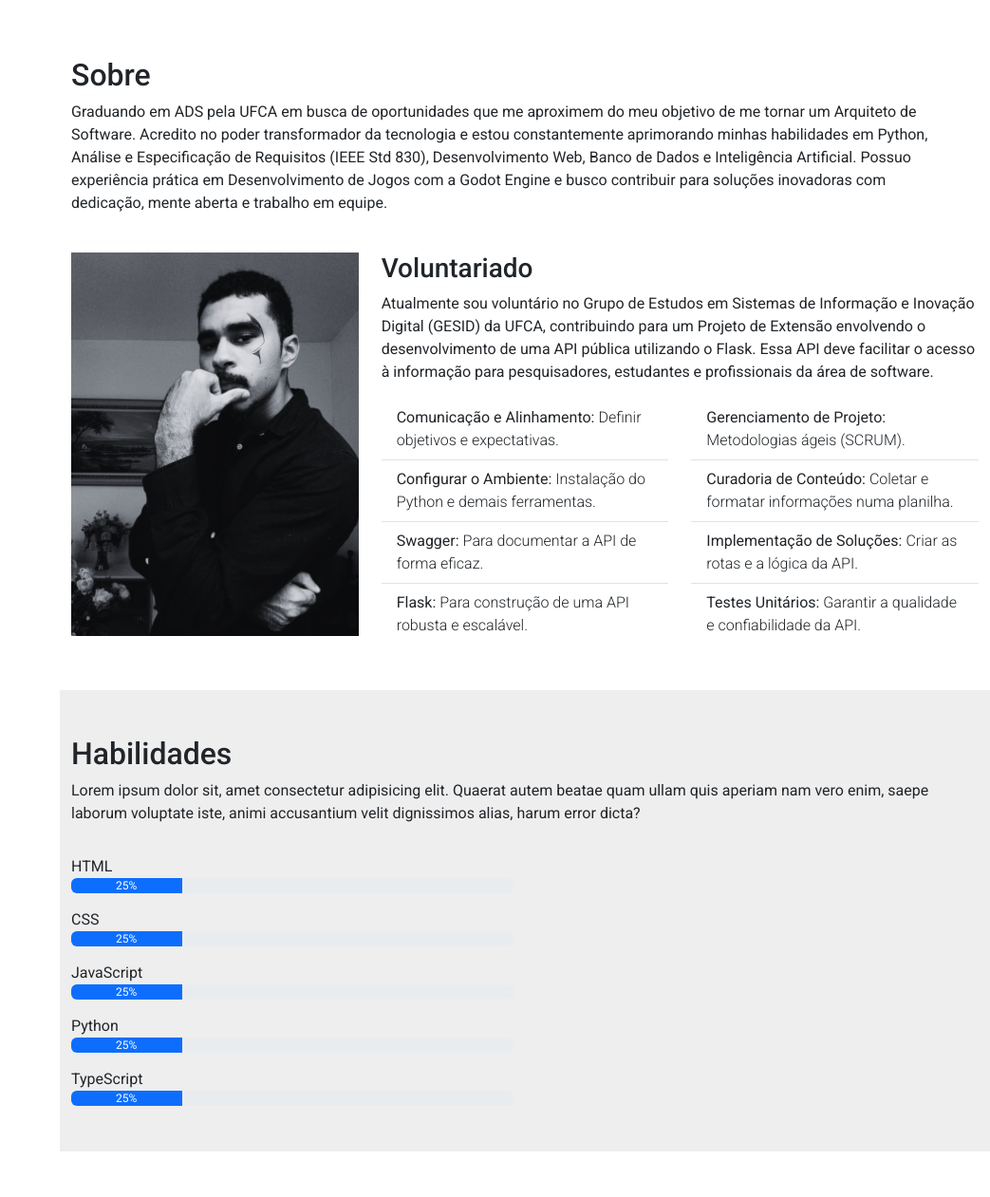
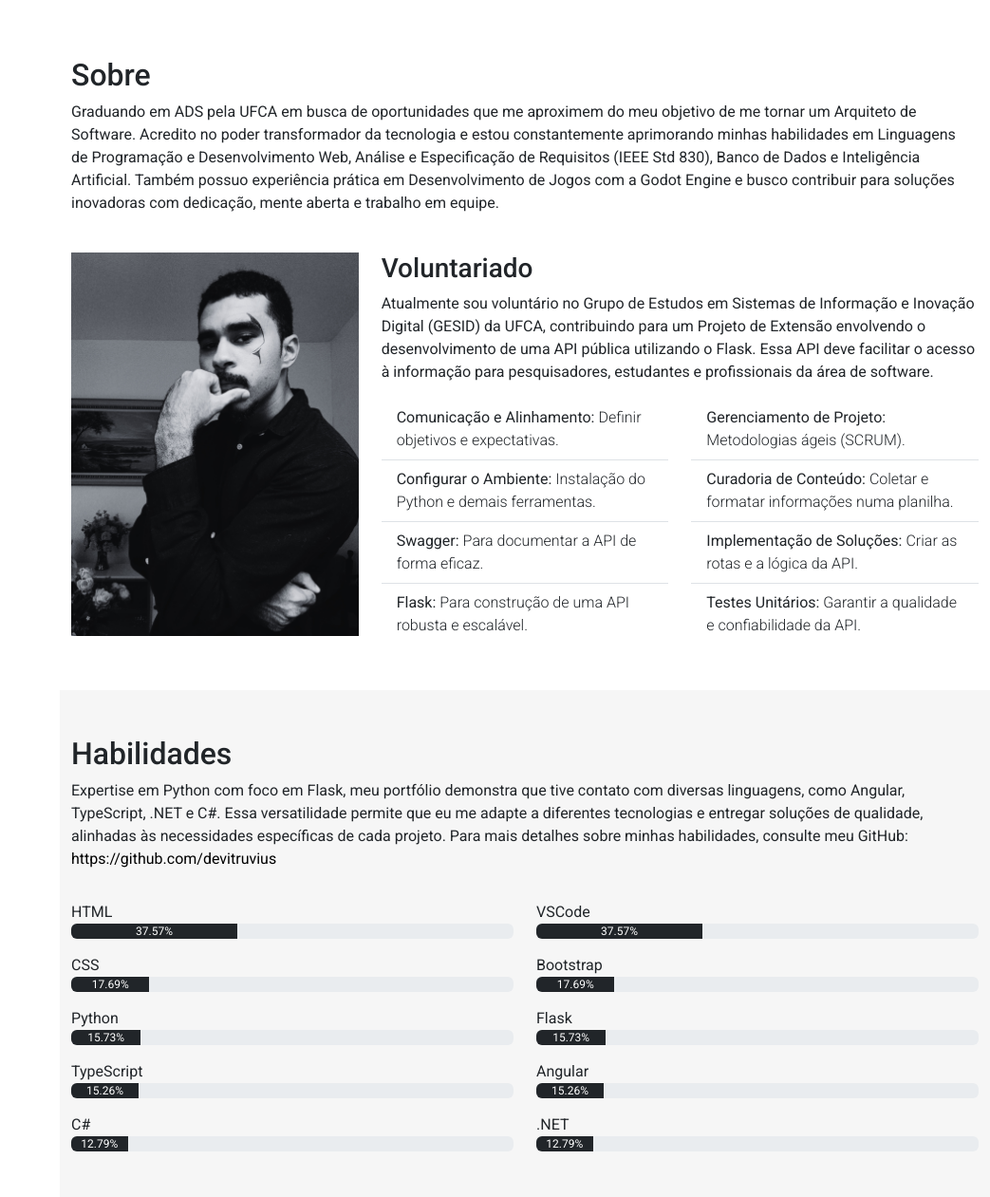
Before and after one commit to devitruvius/personal-portfolio, a Flask app: page / in a window 1280 px wide. Shown: the part 804-2065 px from the top of the page at 95% size, without its empty margins (237-1280 px from the left). Before the commit the page ends 2017 px from the top, so only its background shows below. Run offline with Flask 3, Linux system fonts and the light colour scheme; some libraries are stand-ins or nearby versions.

Commit message:
adicionando seçao habilidades

```diff
--- a/static/style.css
+++ b/static/style.css
@@ -294,5 +294,5 @@ a[href="#sobre"] {
 }
 
 .section-bg {
-    background-color: #eeeeee;
+    background-color: #f6f6f6;
 }
--- a/templates/index.html
+++ b/templates/index.html
@@ -89,10 +89,11 @@
                     <p>
                         Graduando em ADS pela UFCA em busca de oportunidades que me aproximem do meu
                         objetivo de me tornar um Arquiteto de Software. Acredito no poder transformador da tecnologia e
-                        estou constantemente aprimorando minhas habilidades em Python, Análise e Especificação de
-                        Requisitos (IEEE Std 830), Desenvolvimento Web, Banco de Dados e Inteligência Artificial. Possuo
-                        experiência prática em Desenvolvimento de Jogos com a Godot Engine e busco
-                        contribuir para soluções inovadoras com dedicação, mente aberta e trabalho em equipe.
+                        estou constantemente aprimorando minhas habilidades em Linguagens de Programação e
+                        Desenvolvimento Web, Análise e Especificação de Requisitos (IEEE Std 830), Banco de Dados e
+                        Inteligência Artificial. Também possuo experiência prática em Desenvolvimento de Jogos com a
+                        Godot Engine e busco contribuir para soluções inovadoras com dedicação, mente aberta e trabalho
+                        em equipe.
                     </p>
                 </div>
             </div>
@@ -161,9 +162,11 @@
             <div class="container pb-5">
                 <h2 class="pt-5">Habilidades</h2>
                 <p>
-                    Lorem ipsum dolor sit, amet consectetur adipisicing elit. Quaerat autem beatae quam ullam quis
-                    aperiam nam vero enim, saepe laborum voluptate iste, animi accusantium velit dignissimos alias,
-                    harum error dicta?
+                    Expertise em Python com foco em Flask, meu portfólio demonstra que tive contato com diversas
+                    linguagens, como Angular, TypeScript, .NET e C#. Essa versatilidade permite que eu me adapte a
+                    diferentes tecnologias e entregar soluções de qualidade, alinhadas às necessidades específicas de
+                    cada projeto. Para mais detalhes sobre minhas habilidades, consulte meu GitHub:
+                    <a target="_blank" href="https://github.com/devitruvius" style="color: #000; text-decoration: none;">https://github.com/devitruvius</a>
                 </p>
 
                 <div class="row">
@@ -171,31 +174,55 @@
                         <p class="mt-3 mb-0">HTML</p>
                         <div class="progress" role="progressbar" aria-label="Example with label" aria-valuenow="25"
                             aria-valuemin="0" aria-valuemax="100">
-                            <div class="progress-bar" style="width: 25%">25%</div>
+                            <div class="progress-bar bg-dark" style="width: 37.57%">37.57%</div>
                         </div>
                         <p class="mt-3 mb-0">CSS</p>
                         <div class="progress" role="progressbar" aria-label="Example with label" aria-valuenow="25"
                             aria-valuemin="0" aria-valuemax="100">
-                            <div class="progress-bar" style="width: 25%">25%</div>
-                        </div>
-                        <p class="mt-3 mb-0">JavaScript</p>
-                        <div class="progress" role="progressbar" aria-label="Example with label" aria-valuenow="25"
-                            aria-valuemin="0" aria-valuemax="100">
-                            <div class="progress-bar" style="width: 25%">25%</div>
+                            <div class="progress-bar bg-dark" style="width: 17.69%">17.69%</div>
                         </div>
                         <p class="mt-3 mb-0">Python</p>
                         <div class="progress" role="progressbar" aria-label="Example with label" aria-valuenow="25"
                             aria-valuemin="0" aria-valuemax="100">
-                            <div class="progress-bar" style="width: 25%">25%</div>
+                            <div class="progress-bar bg-dark" style="width: 15.73%">15.73%</div>
                         </div>
                         <p class="mt-3 mb-0">TypeScript</p>
                         <div class="progress" role="progressbar" aria-label="Example with label" aria-valuenow="25"
                             aria-valuemin="0" aria-valuemax="100">
-                            <div class="progress-bar" style="width: 25%">25%</div>
+                            <div class="progress-bar bg-dark" style="width: 15.26%">15.26%</div>
+                        </div>
+                        <p class="mt-3 mb-0">C#</p>
+                        <div class="progress" role="progressbar" aria-label="Example with label" aria-valuenow="25"
+                            aria-valuemin="0" aria-valuemax="100">
+                            <div class="progress-bar bg-dark" style="width: 12.79%">12.79%</div>
                         </div>
                     </div>
                     <div class="col-md-6">
-
+                        <p class="mt-3 mb-0">VSCode</p>
+                        <div class="progress" role="progressbar" aria-label="Example with label" aria-valuenow="25"
+                            aria-valuemin="0" aria-valuemax="100">
+                            <div class="progress-bar bg-dark" style="width: 37.57%">37.57%</div>
+                        </div>
+                        <p class="mt-3 mb-0">Bootstrap</p>
+                        <div class="progress" role="progressbar" aria-label="Example with label" aria-valuenow="25"
+                            aria-valuemin="0" aria-valuemax="100">
+                            <div class="progress-bar bg-dark" style="width: 17.69%">17.69%</div>
+                        </div>
+                        <p class="mt-3 mb-0">Flask</p>
+                        <div class="progress" role="progressbar" aria-label="Example with label" aria-valuenow="25"
+                            aria-valuemin="0" aria-valuemax="100">
+                            <div class="progress-bar bg-dark" style="width: 15.73%">15.73%</div>
+                        </div>
+                        <p class="mt-3 mb-0">Angular</p>
+                        <div class="progress" role="progressbar" aria-label="Example with label" aria-valuenow="25"
+                            aria-valuemin="0" aria-valuemax="100">
+                            <div class="progress-bar bg-dark" style="width: 15.26%">15.26%</div>
+                        </div>
+                        <p class="mt-3 mb-0">.NET</p>
+                        <div class="progress" role="progressbar" aria-label="Example with label" aria-valuenow="25"
+                            aria-valuemin="0" aria-valuemax="100">
+                            <div class="progress-bar bg-dark" style="width: 12.79%">12.79%</div>
+                        </div>
                     </div>
                 </div>
 
```
